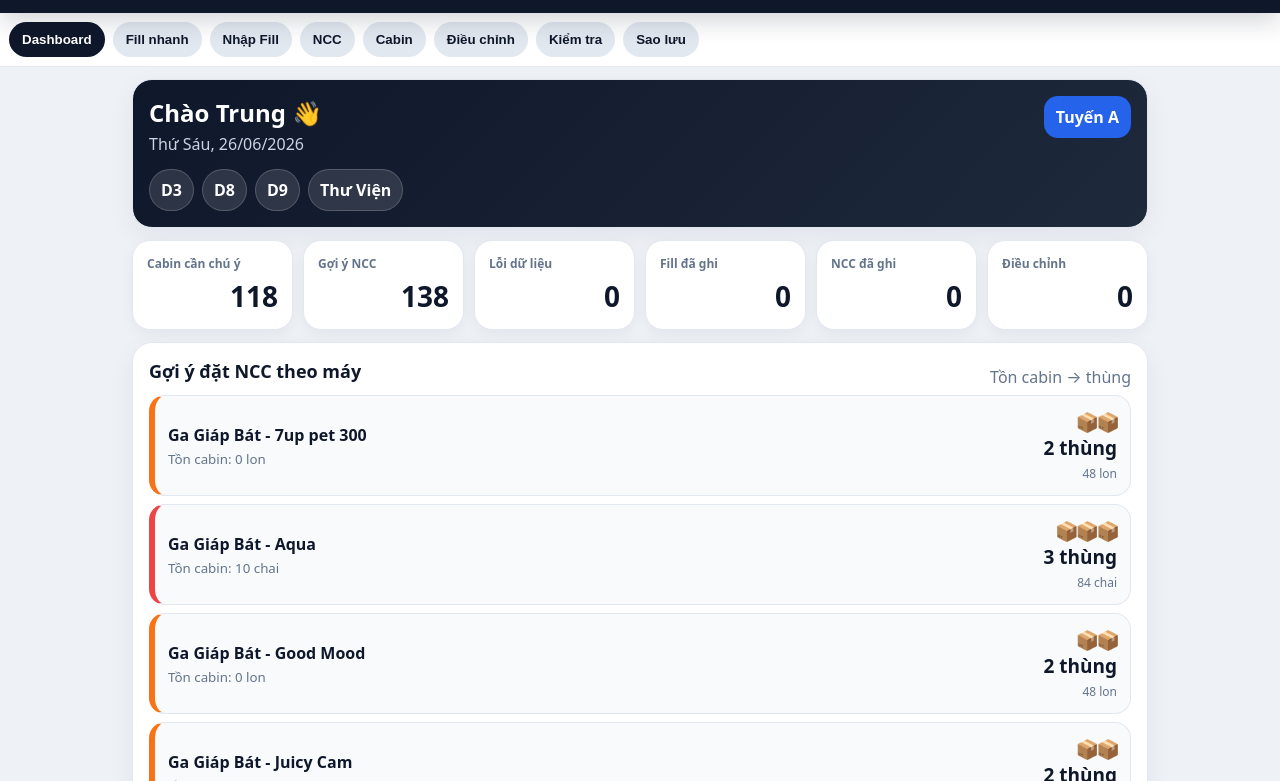
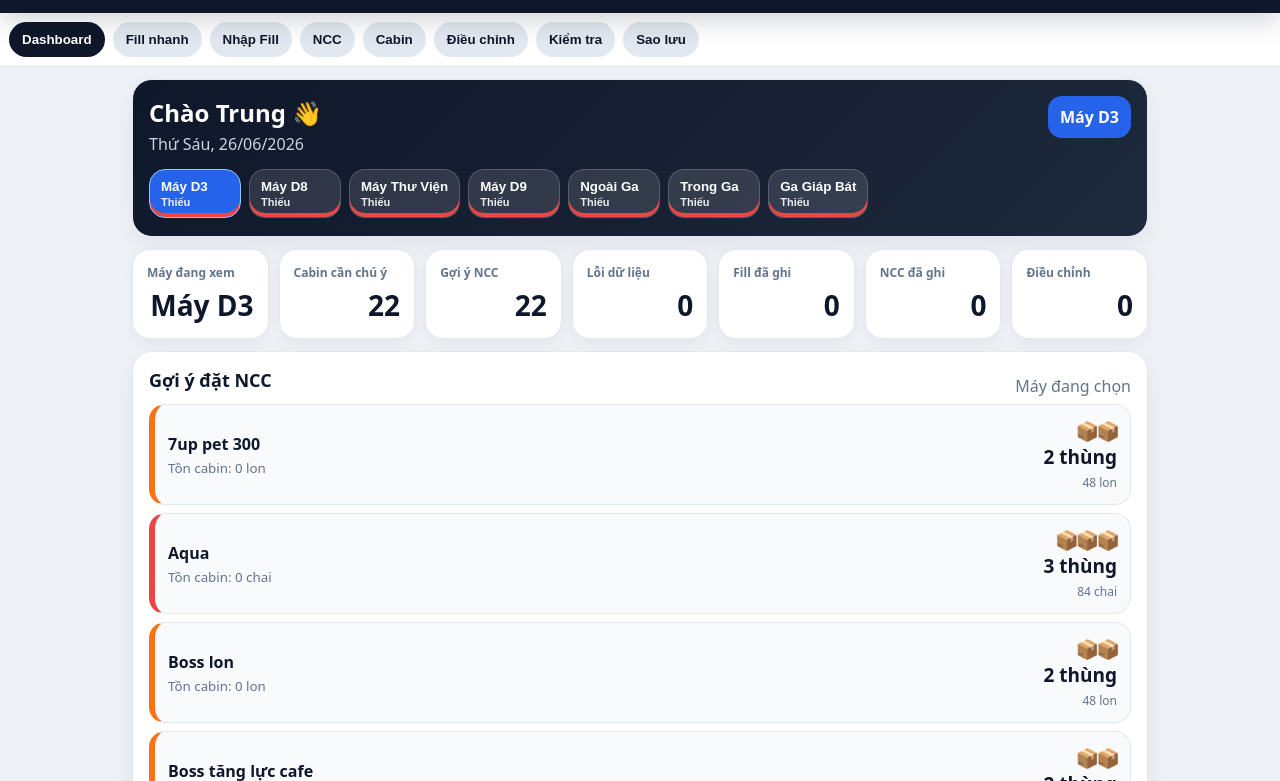
Before and after one commit to meobeoluoi9x/Fill-Assistant-v3.0, a plain HTML site: page index.html in a window 1280 px wide. Shown: the part 71-852 px from the top of the page. Drawn offline with Linux system fonts and the light colour scheme.

Commit message:
Phiên bản 3.0

```diff
--- a/app.js
+++ b/app.js
@@ -1,12 +1,13 @@
-const APP_VERSION = "2.4.0";
-const STORAGE_KEY = "fill_assistant_v24";
-const OLD_KEYS = ["fill_assistant_v23","fill_assistant_v22","fill_assistant_v21","fill_assistant_v2_production","fill_assistant_v2","fill_assistant_v1","fill_assistant_v1_edit_undo","fill_assistant_v0"];
+const APP_VERSION = "3.0.0";
+const STORAGE_KEY = "fill_assistant_v30";
+const OLD_KEYS = ["fill_assistant_v24","fill_assistant_v23","fill_assistant_v22","fill_assistant_v21","fill_assistant_v2_production","fill_assistant_v2","fill_assistant_v1","fill_assistant_v1_edit_undo","fill_assistant_v0"];
 
 let deferredPrompt = null;
 let lastAction = null;
 let editing = null;
 let orderSummaryText = "";
 let activeOrderMachine = null;
+let activeDashboardMachine = localStorage.getItem("fill_assistant_active_machine") || null;
 
 const $ = (selector, root = document) => root.querySelector(selector);
 const $$ = (selector, root = document) => [...root.querySelectorAll(selector)];
@@ -520,32 +521,67 @@ function buildOrderRows() {
   return rows;
 }
 
+function machineHealth(machine) {
+  const rows = buildOrderRows().filter(row => row.machine === machine);
+  const hasNegative = negativeCabinItems().some(item => item.machine === machine);
+
+  if (hasNegative) return { cls: "red", label: "Lỗi" };
+  if (rows.some(row => row.pack.packs >= 3)) return { cls: "red", label: "Thiếu" };
+  if (rows.length > 0) return { cls: "yellow", label: "Cần đặt" };
+  return { cls: "green", label: "Ổn" };
+}
+
 function renderRoute() {
   $("#todayText").textContent = viDate();
 
-  const day = new Date().getDay();
-  const isB = day === 6;
-  const machines = isB ? ["Trong Ga", "Ngoài Ga", "Ga Giáp Bát"] : ["D3", "D8", "D9", "Thư Viện"];
+  const machines = config().machines.map(machine => machine.name);
+  if (!activeDashboardMachine || !machines.includes(activeDashboardMachine)) {
+    activeDashboardMachine = machines[0] || null;
+  }
 
-  $("#routeBadge").textContent = isB ? "Tuyến B" : "Tuyến A";
-  $("#routeMachines").innerHTML = machines.map(machine => `<span class="chip">${machine}</span>`).join("");
+  $("#routeBadge").textContent = activeDashboardMachine || "Theo máy";
+  $("#routeMachines").innerHTML = machines.map(machine => {
+    const health = machineHealth(machine);
+    return `<button class="machine-dashboard-tab ${machine === activeDashboardMachine ? "active" : ""} ${health.cls}" data-machine="${machine}">
+      <span>${machine}</span>
+      <small>${health.label}</small>
+    </button>`;
+  }).join("");
+
+  $$(".machine-dashboard-tab").forEach(button => {
+    button.addEventListener("click", () => {
+      activeDashboardMachine = button.dataset.machine;
+      activeOrderMachine = activeDashboardMachine;
+      localStorage.setItem("fill_assistant_active_machine", activeDashboardMachine);
+      renderAll();
+    });
+  });
 }
 
 function renderSummary() {
+  const machine = activeDashboardMachine;
   const cab = displayCabin();
-  const negatives = negativeCabinItems().length;
-  const orders = buildOrderRows();
+  const negatives = negativeCabinItems().filter(item => item.machine === machine).length;
+  const orders = buildOrderRows().filter(row => row.machine === machine);
 
   let low = 0;
-  Object.values(cab).forEach(qty => { if (Number(qty) <= 12) low++; });
+  Object.entries(cab).forEach(([key, qty]) => {
+    const [m] = key.split("||");
+    if (m === machine && Number(qty) <= 12) low++;
+  });
+
+  const fillCount = state.fillLogs.filter(log => log.machine === machine).length;
+  const nccCount = state.nccLogs.filter(log => log.machine === machine).length;
+  const adjustCount = state.adjustLogs.filter(log => log.machine === machine).length;
 
   $("#summaryBox").innerHTML = [
+    ["Máy đang xem", machine || "-"],
     ["Cabin cần chú ý", low],
     ["Gợi ý NCC", orders.length],
     ["Lỗi dữ liệu", negatives],
-    ["Fill đã ghi", state.fillLogs.length],
-    ["NCC đã ghi", state.nccLogs.length],
-    ["Điều chỉnh", state.adjustLogs.length]
+    ["Fill đã ghi", fillCount],
+    ["NCC đã ghi", nccCount],
+    ["Điều chỉnh", adjustCount]
   ].map(([label, value]) => `<div class="summary-card"><span>${label}</span><b>${value}</b></div>`).join("");
 }
 
@@ -567,14 +603,15 @@ function formatMachineOrder(machine, rows) {
 }
 
 function renderOrders() {
-  const rows = buildOrderRows();
+  const machine = activeDashboardMachine;
+  const rows = buildOrderRows().filter(row => row.machine === machine);
 
   $("#orderBox").innerHTML = rows.length ? rows.map(row => {
     const level = row.pack.packs >= 3 ? "red" : row.pack.packs === 2 ? "orange" : "yellow";
     return `
       <div class="pill ${level} order-card">
         <div>
-          <b>${row.machine} - ${row.product}</b>
+          <b>${row.product}</b>
           <small>Tồn cabin: ${row.qty} ${unitName(row.product)}</small>
         </div>
         <div class="order-qty">
@@ -584,38 +621,17 @@ function renderOrders() {
         </div>
       </div>
     `;
-  }).join("") : `<p class="muted">Chưa có sản phẩm nào cần đặt theo ngưỡng hiện tại.</p>`;
+  }).join("") : `<p class="muted">Máy ${machine || ""} chưa có sản phẩm nào cần đặt.</p>`;
 
-  const groups = groupOrdersByMachine(rows);
-  const machineNames = Object.keys(groups).sort((a, b) => a.localeCompare(b, "vi"));
-  orderSummaryText = machineNames.map(machine => formatMachineOrder(machine, groups[machine])).join("\\n\\n");
+  orderSummaryText = rows.length ? formatMachineOrder(machine, rows) : "";
 
-  if (!activeOrderMachine || !groups[activeOrderMachine]) {
-    activeOrderMachine = machineNames[0] || null;
-  }
-
-  if (!machineNames.length) {
-    $("#orderSummaryBox").innerHTML = `<p class="muted">Chưa có đơn NCC cần tổng hợp.</p>`;
-    return;
-  }
-
-  const activeRows = groups[activeOrderMachine] || [];
-
-  $("#orderSummaryBox").innerHTML = `
-    <div class="machine-tab-bar">
-      ${machineNames.map(machine => `
-        <button class="machine-tab ${machine === activeOrderMachine ? "active" : ""}" data-machine="${machine}">
-          ${machine}
-        </button>
-      `).join("")}
-    </div>
-
+  $("#orderSummaryBox").innerHTML = rows.length ? `
     <div class="machine-order-card single-machine">
       <div class="machine-order-head">
-        <b>${activeOrderMachine}</b>
-        <button class="mini copy-machine" data-machine="${activeOrderMachine}">Copy ${activeOrderMachine}</button>
+        <b>${machine}</b>
+        <button class="mini copy-machine" data-machine="${machine}">Copy ${machine}</button>
       </div>
-      ${activeRows.map(row => `
+      ${rows.map(row => `
         <div class="machine-order-line">
           <span>${row.product}</span>
           <b>${row.pack.packs} thùng</b>
@@ -623,20 +639,10 @@ function renderOrders() {
         </div>
       `).join("")}
     </div>
-  `;
-
-  $$(".machine-tab").forEach(button => {
-    button.addEventListener("click", () => {
-      activeOrderMachine = button.dataset.machine;
-      renderOrders();
-    });
-  });
+  ` : `<p class="muted">Không có đơn NCC cho máy này.</p>`;
 
   $$(".copy-machine").forEach(button => {
-    button.addEventListener("click", () => {
-      const machine = button.dataset.machine;
-      copyText(`Đơn NCC ${machine}:\\n${formatMachineOrder(machine, groups[machine])}`, `Đã copy đơn ${machine}.`);
-    });
+    button.addEventListener("click", () => copyOrderSummary());
   });
 }
 
@@ -655,19 +661,22 @@ function copyText(text, message) {
 
 function copyOrderSummary() {
   if (!orderSummaryText) {
-    showToast("Chưa có đơn NCC để copy.");
+    showToast("Máy này chưa có đơn NCC để copy.");
     return;
   }
-  copyText(`Đơn NCC theo máy:\\n${orderSummaryText}`, "Đã copy toàn bộ đơn theo máy.");
+  copyText(`Đơn NCC ${activeDashboardMachine}:\n${orderSummaryText}`, `Đã copy đơn ${activeDashboardMachine}.`);
 }
 
 function renderSlow() {
-  const pairs = unique(config().slots.map(slot => `${slot.machine}||${slot.product}`));
+  const machine = activeDashboardMachine;
+  const pairs = unique(config().slots
+    .filter(slot => slot.machine === machine)
+    .map(slot => `${slot.machine}||${slot.product}`));
 
   $("#slowBox").innerHTML = pairs.map(key => {
-    const [machine, product] = key.split("||");
-    const total30 = getRecentFill(product, machine, 30);
-    const count = state.fillLogs.filter(log => log.machine === machine && log.product === product).length;
+    const [machineName, product] = key.split("||");
+    const total30 = getRecentFill(product, machineName, 30);
+    const count = state.fillLogs.filter(log => log.machine === machineName && log.product === product).length;
 
     let cls = "blue";
     let status = `Đang học (${count}/5 lần fill)`;
@@ -682,8 +691,8 @@ function renderSlow() {
       status = "Bán tốt";
     }
 
-    return `<div class="pill ${cls}"><b>${machine} - ${product}</b><div class="small">${status} | Fill 30 ngày: ${total30}</div></div>`;
-  }).join("") || `<p class="muted">Chưa có dữ liệu slot.</p>`;
+    return `<div class="pill ${cls}"><b>${product}</b><div class="small">${status} | Fill 30 ngày: ${total30}</div></div>`;
+  }).join("") || `<p class="muted">Máy này chưa có dữ liệu slot.</p>`;
 }
 
 function renderCabin() {
@@ -833,6 +842,28 @@ function renderQuickFill() {
   });
 }
 
+function renderSelectedCabin() {
+  const machine = activeDashboardMachine;
+  const cab = displayCabin();
+  const items = Object.entries(cab)
+    .map(([key, qty]) => {
+      const [m, product] = key.split("||");
+      return { machine: m, product, qty };
+    })
+    .filter(item => item.machine === machine)
+    .sort((a, b) => a.product.localeCompare(b.product, "vi"));
+
+  const box = $("#selectedCabinBox");
+  if (!box) return;
+
+  box.innerHTML = items.length ? items.map(item => {
+    const raw = currentCabin()[`${machine}||${item.product}`] || 0;
+    const cls = raw < 0 ? "red" : item.qty < 12 ? "red" : item.qty < productInfo(item.product).pack ? "yellow" : "green";
+    const warn = raw < 0 ? `<br><span class="small warn-text">⚠ Lệch ${Math.abs(raw)} ${unitName(item.product)}</span>` : "";
+    return `<div class="row qty-row ${cls}"><span>${item.product}${warn}</span><b class="qty-num">${item.qty}</b></div>`;
+  }).join("") : `<p class="muted">Máy này chưa có dữ liệu cabin.</p>`;
+}
+
 function renderAll() {
   renderRoute();
   renderSummary();
@@ -842,6 +873,7 @@ function renderAll() {
   renderHistory();
   renderAudit();
   renderQuickFill();
+  renderSelectedCabin();
 }
 
 function exportJSON() {
--- a/index.html
+++ b/index.html
@@ -4,7 +4,7 @@
   <meta charset="utf-8" />
   <meta name="viewport" content="width=device-width,initial-scale=1,viewport-fit=cover" />
   <meta name="theme-color" content="#0f172a" />
-  <title>Fill Assistant V2.4</title>
+  <title>Fill Assistant V3.0</title>
   <link rel="manifest" href="manifest.json" />
   <link rel="stylesheet" href="styles.css" />
 </head>
@@ -13,7 +13,7 @@
     <header class="app-header">
       <div>
         <h1>Fill Assistant</h1>
-        <p>V2.4 · Trợ lý vận hành cabin</p>
+        <p>V3.0 · Dashboard theo máy</p>
       </div>
       <button id="installBtn" class="btn ghost hidden">Cài app</button>
     </header>
@@ -37,7 +37,7 @@
               <h2>Chào Trung 👋</h2>
               <p id="todayText">Hôm nay</p>
             </div>
-            <span id="routeBadge" class="route-badge">Tuyến</span>
+            <span id="routeBadge" class="route-badge">Theo máy</span>
           </div>
           <div id="routeMachines" class="chips"></div>
         </article>
@@ -46,23 +46,28 @@
 
         <article class="card">
           <div class="section-head">
-            <h2>Gợi ý đặt NCC theo máy</h2>
-            <span class="hint">Tồn cabin → thùng</span>
+            <h2>Gợi ý đặt NCC</h2>
+            <span class="hint">Máy đang chọn</span>
           </div>
           <div id="orderBox"></div>
         </article>
 
         <article class="card highlight">
           <div class="section-head">
-            <h2>Đặt NCC theo từng máy</h2>
-            <button id="copyOrderBtn" class="btn small">Copy tất cả</button>
+            <h2>Đơn NCC máy đang chọn</h2>
+            <button id="copyOrderBtn" class="btn small">Copy đơn</button>
           </div>
           <div id="orderSummaryBox"></div>
         </article>
 
         <article class="card">
-          <h2>Hàng bán chậm / đang học</h2>
+          <h2>Hàng bán chậm / đang học của máy</h2>
           <div id="slowBox"></div>
+        </article>
+
+        <article class="card">
+          <h2>Cabin máy đang chọn</h2>
+          <div id="selectedCabinBox"></div>
         </article>
       </section>
 
--- a/styles.css
+++ b/styles.css
@@ -21,3 +21,14 @@
 .machine-tab{background:#e2e8f0;color:#0f172a;border:0;border-radius:999px;padding:10px 12px;font-weight:900;white-space:nowrap}
 .machine-tab.active{background:#0f172a;color:white}
 .single-machine{margin-bottom:0}
+
+
+/* V3.0 - Free machine dashboard */
+.chips{display:flex;gap:8px;overflow-x:auto;flex-wrap:nowrap;margin-top:14px;padding-bottom:2px}
+.machine-dashboard-tab{border:1px solid rgba(255,255,255,.18);background:rgba(255,255,255,.12);color:white;padding:9px 11px;border-radius:16px;font-weight:900;min-width:92px;text-align:left}
+.machine-dashboard-tab span{display:block}
+.machine-dashboard-tab small{display:block;font-size:11px;opacity:.9;margin-top:2px}
+.machine-dashboard-tab.active{background:#2563eb;border-color:#93c5fd}
+.machine-dashboard-tab.red{box-shadow:inset 0 -4px 0 #ef4444}
+.machine-dashboard-tab.yellow{box-shadow:inset 0 -4px 0 #f59e0b}
+.machine-dashboard-tab.green{box-shadow:inset 0 -4px 0 #22c55e}
--- a/sw.js
+++ b/sw.js
@@ -1,4 +1,4 @@
-const CACHE = "fill-assistant-v2-4";
+const CACHE = "fill-assistant-v3-0";
 const ASSETS = ["./","./index.html","./styles.css","./data.js","./app.js","./manifest.json","./icon-192.png","./icon-512.png"];
 
 self.addEventListener("install", event => {
```
Also changed, not shown: manifest.json, 2 other files.
